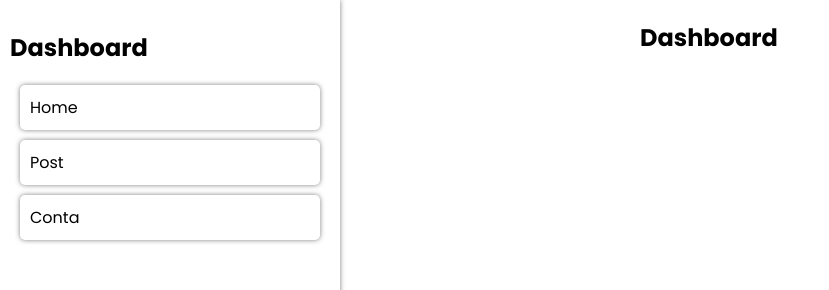
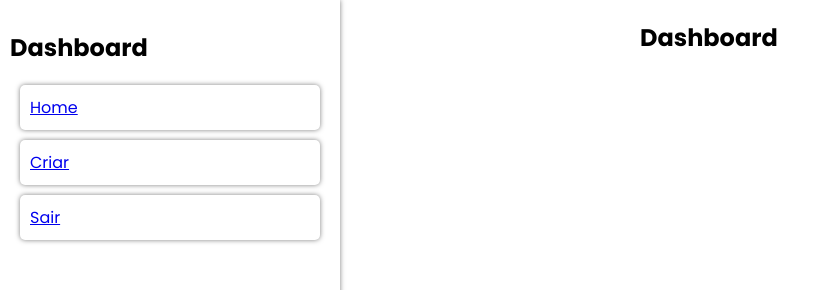
Before and after one commit to shumtz/cms, a React (Create React App) app in the folder client/: page /dashboard in a window 1280 px wide. Shown: the top 290 px of the page, without its empty margins (0-829 px from the left). Built offline with nearby package versions, Linux system fonts and the light colour scheme.

Commit message:
feat: add page 404

```diff
--- a/client/src/App.tsx
+++ b/client/src/App.tsx
@@ -1,5 +1,6 @@
 import React from 'react';
 import { BrowserRouter, Route, Switch } from 'react-router-dom';
+import erro404 from 'pages/Erro/e404';
 import Home from './pages/Home';
 import Login from './pages/Login';
 import RecoveryPassword from './pages/RecoveryPassword';
@@ -13,6 +14,7 @@ const App: React.FC = () => (
       <Route path="/login" component={Login} exact />
       <Route path="/recovery-password" component={RecoveryPassword} exact />
       <Route path="/dashboard" component={Dashboard} />
+      <Route path="*" component={erro404} />
     </Switch>
   </BrowserRouter>
 );
--- a/client/src/components/Sidebar/index.tsx
+++ b/client/src/components/Sidebar/index.tsx
@@ -1,10 +1,26 @@
 import React from 'react';
+import { Link } from 'react-router-dom';
 import { Container, Ul, Li } from './style';
 
 const Menu = [
-  'Home',
-  'Post',
-  'Conta',
+  {
+    data: {
+      name: 'Home',
+      link: '/',
+    },
+  },
+  {
+    data: {
+      name: 'Criar',
+      link: '/create',
+    },
+  },
+  {
+    data: {
+      name: 'Sair',
+      link: '/logout',
+    },
+  },
 ];
 
 const SideBar: React.FC = () => (
@@ -12,7 +28,7 @@ const SideBar: React.FC = () => (
     <h2>Dashboard</h2>
     <Ul>
       {Menu.map((items) => (
-        <Li>{items}</Li>
+        <Link to={items.data.link}><Li>{items.data.name}</Li></Link>
       ))}
     </Ul>
   </Container>
--- a/client/src/components/styles.js
+++ b/client/src/components/styles.js
@@ -11,8 +11,8 @@ export const Card = styled.div`
 export const Container = styled.div`
   align-content: center;
   align-items: center;
-  background-color: #0779e4;
-  display: flex;
+  background-color: ${(props) => props.backgroundColor};
+  display: ${(props) => props.display || 'flex'};
   height: 100vh;
   justify-content: center;
 `;
@@ -41,6 +41,7 @@ export const Text = styled.span`
   display: flex;
   font-size: ${(props) => props.fontSize || '15px'};
   justify-content: ${(props) => props.justifyContent || 'center'};
+  color: ${(props) => props.color || '#000'};
   margin: 20px;
 `;
 
--- /dev/null
+++ b/client/src/pages/Erro/e404.tsx
@@ -0,0 +1,13 @@
+import { Text, Button, Container } from 'components/styles';
+import { Link } from 'react-router-dom';
+import React from 'react';
+
+const erro404: React.FC = () => (
+  <Container display="grid" backgroundColor="#0779e4">
+    <Text fontSize="10vh" color="#fff">404</Text>
+    <Text fontSize="20px" color="#fff">Ops! Parece que esta pagina nao existe....</Text>
+    <Link to="/login"><Button>Clique aqui para voltar</Button></Link>
+  </Container>
+);
+
+export default erro404;
--- a/client/src/pages/Login/index.tsx
+++ b/client/src/pages/Login/index.tsx
@@ -5,7 +5,7 @@ import {
 } from '../../components/styles';
 
 const Login: React.FC = () => (
-  <Container>
+  <Container backgroundColor="#0779e4">
     <Card width="50%">
       <Text fontSize="25px">Login</Text>
       <form>
--- a/client/src/pages/RecoveryPassword/index.tsx
+++ b/client/src/pages/RecoveryPassword/index.tsx
@@ -5,7 +5,7 @@ import {
 } from '../../components/styles';
 
 const Recovery: React.FC = () => (
-  <Container>
+  <Container backgroundColor="#0779e4">
     <Card width="50%">
       <Text fontSize="25px">Perdi minha senha</Text>
       <Label>
```
Also changed, not shown: 1 other file (tests, documents, lock files or other folders).
